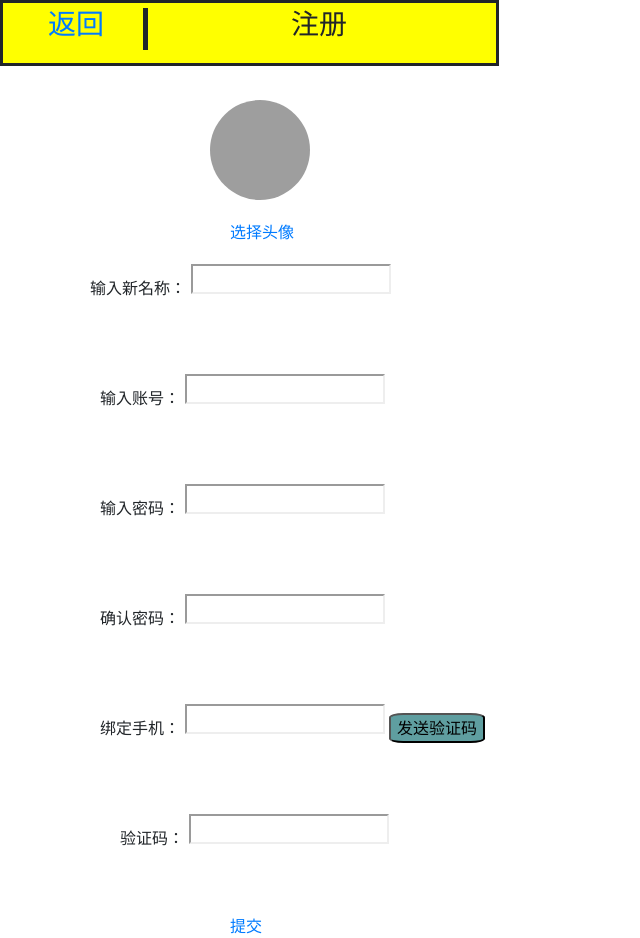
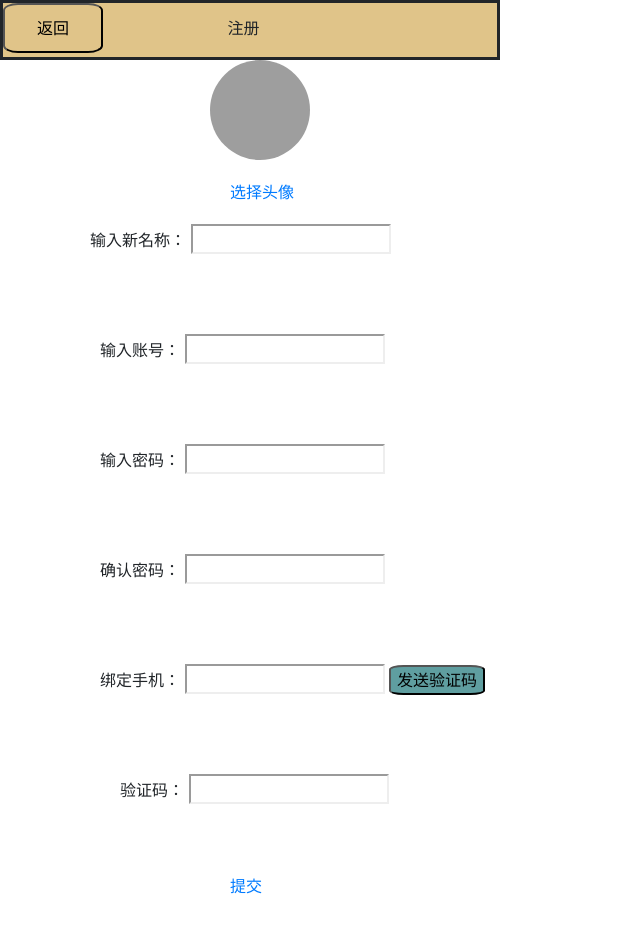
Before and after one commit to TwelveTeam/WhiteTV, a plain HTML site: page html/Singup.html in a window 1280 px wide. Shown: the whole page, without its empty margins (0-640 px from the left). After the commit the page ends 898 px from the top, so only its background shows below. Drawn offline with nearby package versions, Linux system fonts and the light colour scheme; grey boxes are pictures that could not be loaded.

Commit message:
统一头部

```diff
--- a/css/Singin.css
+++ b/css/Singin.css
@@ -18,3 +18,11 @@ ul{
     width: 100px;
     border-right: 5px solid;
 }
+.text span{
+   position: relative;
+   top: -8px;
+}
+.text #tile{
+    position: relative;
+   top: -8px;
+}
--- a/html/Singup.html
+++ b/html/Singup.html
@@ -13,26 +13,12 @@
 </head>
 
 <body style="width: 500px;">
-    <div class="in" style="height: 100px;width: 500px;">
-        <div>
-            <!-- 顶部 -->
-            <div style="float:left; border: solid;">
-                <div class="dingbu" style="background: yellow;">
-                    <ul>
-                        <li class="daohang">
-                            <h3><a href="../index.html">
-                                    <div>返回</div>
-                                </a>
-                            </h3>
-                        </li>
-                        <li style="width: 200px;margin-left: auto;">
-                            <div>
-                                <h3>注册</h3>
-                            </div>
-                        </li>
-                    </ul>
-                </div>
-            </div>
+    <div class="dw">
+        <div style="background: rgb(224,196,137);width:500px;height:60px;float:left; border: solid;">
+            <a href="Singin.html"><button
+                    style="width:100px;background:rgb(224,196,137);height:50px;border-radius:15%;;">返回</button></a>
+            <font style="margin-left: 120px;">注册</font>
+
         </div>
     </div>
     <div style="margin-left: 210px;">
@@ -42,38 +28,38 @@
     <div style="margin-top: 20px;">
         <a href="#" style="margin-left: 230px;">选择头像</a>
     </div>
-    <div style="height:100px;width:500px; margin-top: 20px;float: left;">
+    <div class="text" style="height:100px;width:500px; margin-top: 20px;float: left;">
         <div style="margin-left: 90px; border-top: 300px;">
             <span>输入新名称：</span>
             <iframe width="200px" height="30px"></iframe>
         </div>
     </div>
-    <div style="height:100px;width:500px; margin-top: 10px;float: left;">
+    <div class="text" style="height:100px;width:500px; margin-top: 10px;float: left;">
         <div style="margin-left: 100px; border-top: 300px;">
             <span>输入账号：</span>
             <iframe width="200px" height="30px"></iframe>
         </div>
     </div>
-    <div style="height:100px;width:500px; margin-top: 10px;float: left;">
+    <div class="text" style="height:100px;width:500px; margin-top: 10px;float: left;">
         <div style="margin-left: 100px; border-top: 300px;">
             <span>输入密码：</span>
             <iframe width="200px" height="30px"></iframe>
         </div>
     </div>
-    <div style="height:100px;width:500px; margin-top: 10px;float: left;">
+    <div class="text" style="height:100px;width:500px; margin-top: 10px;float: left;">
         <div style="margin-left: 100px; border-top: 300px;">
             <span>确认密码：</span>
             <iframe width="200px" height="30px"></iframe>
         </div>
     </div>
-    <div style="height:100px;width:500px; margin-top: 10px;float: left;">
+    <div class="text" style="height:100px;width:500px; margin-top: 10px;float: left;">
         <div style="margin-left: 100px; border-top: 300px;">
             <span>绑定手机：</span>
             <iframe width="200px" height="30px"></iframe>
-            <button style="background-color: cadetblue;border-radius: 15%;">发送验证码</button>
+            <button id="tile" style="background-color: cadetblue;border-radius: 15%;">发送验证码</button>
         </div>
     </div>
-    <div style="height:100px;width:500px; margin-top: 10px;float: left;">
+    <div class="text" style="height:100px;width:500px; margin-top: 10px;float: left;">
         <div style="margin-left: 120px; border-top: 300px;">
             <span>验证码：</span>
             <iframe width="200px" height="30px"></iframe>
```
Also changed, not shown: html/Myinformation.html (+9 -10 lines), html/Retrieve.html (+6 -20 lines), html/Singin.html (+8 -24 lines), html/modifier.html (+7 -14 lines).
